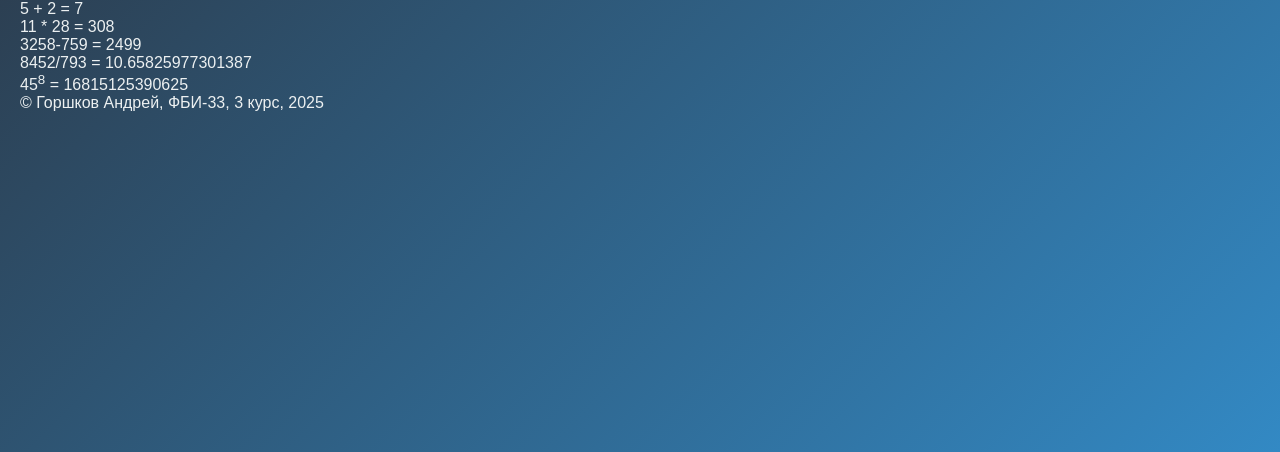
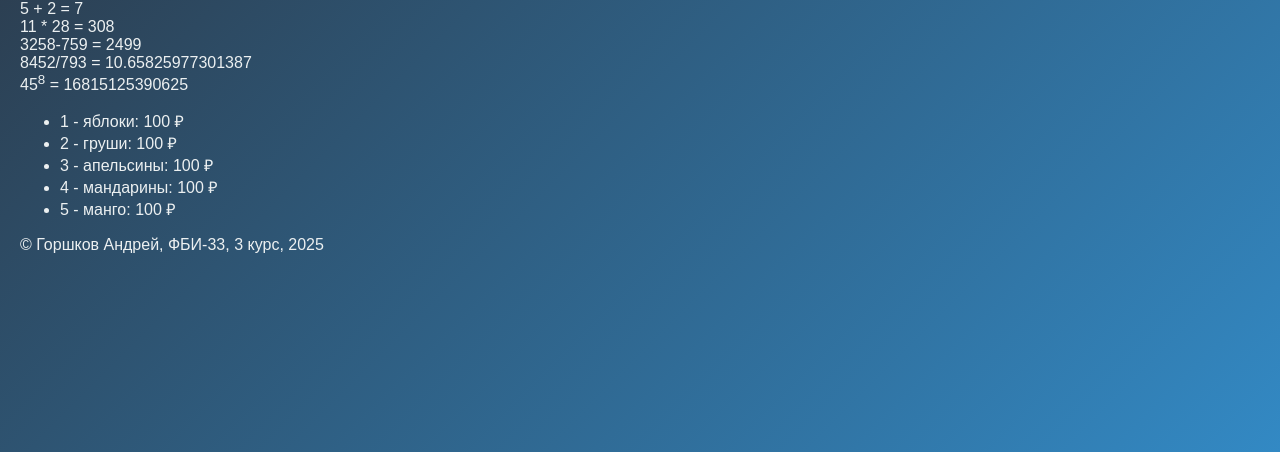
Before and after one commit to ANDREY-GOR-69/web-back-labs, a Flask app: page /lab2/example in a window 1280 px wide. Shown: the part 38-490 px from the top of the page. Run offline with Flask 3, Linux system fonts and the light colour scheme.

Commit message:
Цикл в шиблоне

```diff
--- a/app.py
+++ b/app.py
@@ -406,4 +406,9 @@ def example():
     group = 'ФБИ-33'
     kurs = '3 курс'
     lab_num = '2'
-    return render_template('example.html', name=name, nomer=nomer, kurs=kurs, group=group, lab_num=lab_num)
+    fruits = [{'name': 'яблоки', 'price': 100},
+              {'name': 'груши', 'price': 100},
+              {'name': 'апельсины' , 'price': 100},
+              {'name': 'мандарины', 'price': 100},
+              {'name': 'манго', 'price': 100},]
+    return render_template('example.html', name=name, nomer=nomer, kurs=kurs, group=group, lab_num=lab_num, fruits=fruits)
--- a/templates/example.html
+++ b/templates/example.html
@@ -17,6 +17,11 @@
         3258-759 = {{ 3258 - 759 }}<br>
         8452/793 = {{ 8452 / 793 }}<br>
         45<sup>8</sup> = {{45 ** 8}}<br>
+        <ul>
+            {% for f in fruits %}
+            <li>{{ loop.index }} - {{ f.name  }}: {{ f.price }} &#x20bd</li>
+            {% endfor %}
+        </ul>
     </main>
 
     <footer>
```
